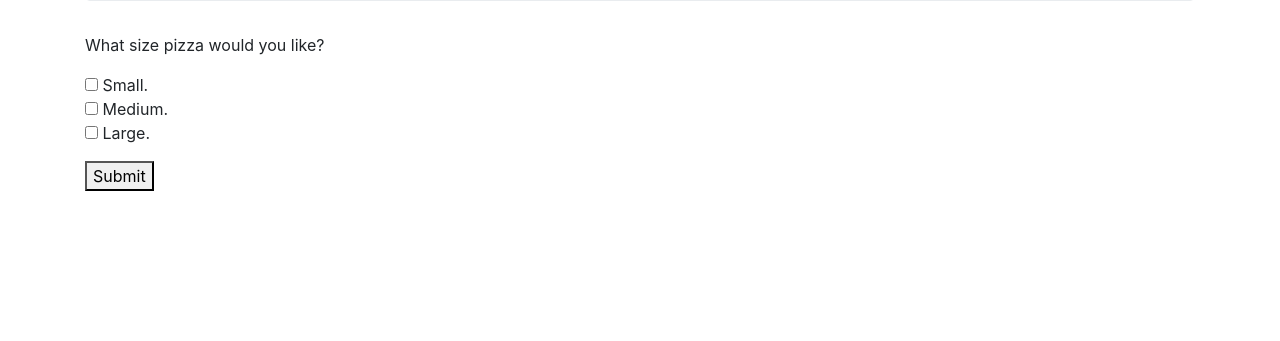
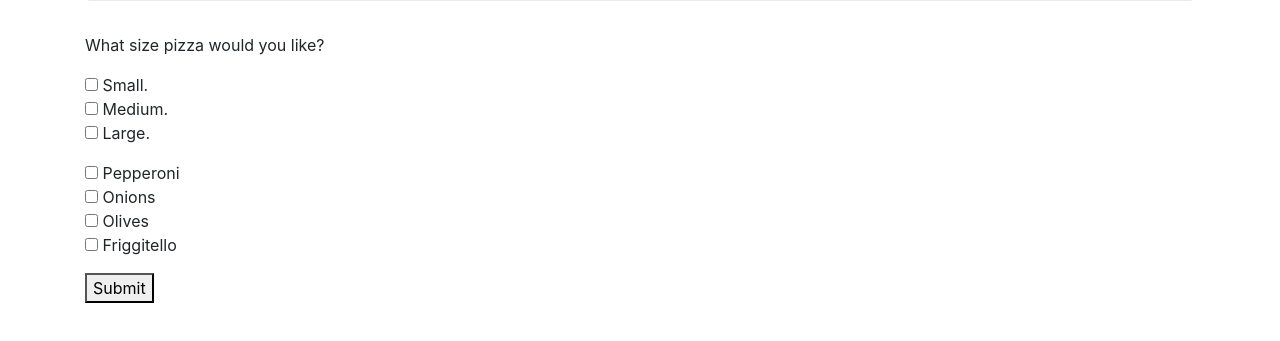
Before and after one commit to eggthecat/Georgee, a plain HTML site: page index.html in a window 1280 px wide. Shown: the part 173-514 px from the top of the page. Drawn offline with Linux system fonts and the light colour scheme.

Commit message:
Add toppings checkboxes

```diff
--- a/index.html
+++ b/index.html
@@ -15,10 +15,16 @@
       </div>
       <form id="pizza_order_form">
         <div class="form-group">
-            <p>What size pizza would you like?</p>
-            <input type="checkbox" name="pizzaSize" value="small"> Small. <br>
-            <input type="checkbox" name="pizzaSize" value="medium"> Medium. <br>
-            <input type="checkbox" name="pizzaSize" value="large"> Large. <br>
+          <p>What size pizza would you like?</p>
+          <input type="checkbox" name="pizzaSize" value="small"> Small. <br>
+          <input type="checkbox" name="pizzaSize" value="medium"> Medium. <br>
+          <input type="checkbox" name="pizzaSize" value="large"> Large. <br>
+        </div>
+        <div class="form-group">
+          <input type="checkbox" name="pizzaToppings" value="pepperoni"> Pepperoni <br>
+          <input type="checkbox" name="pizzaToppings" value="onions"> Onions <br>
+          <input type="checkbox" name="pizzaToppings" value="olives"> Olives <br>
+          <input type="checkbox" name="pizzaToppings" value="friggitello"> Friggitello <br>
         </div>
         <button type="submit">Submit</button>
       </form>
```
